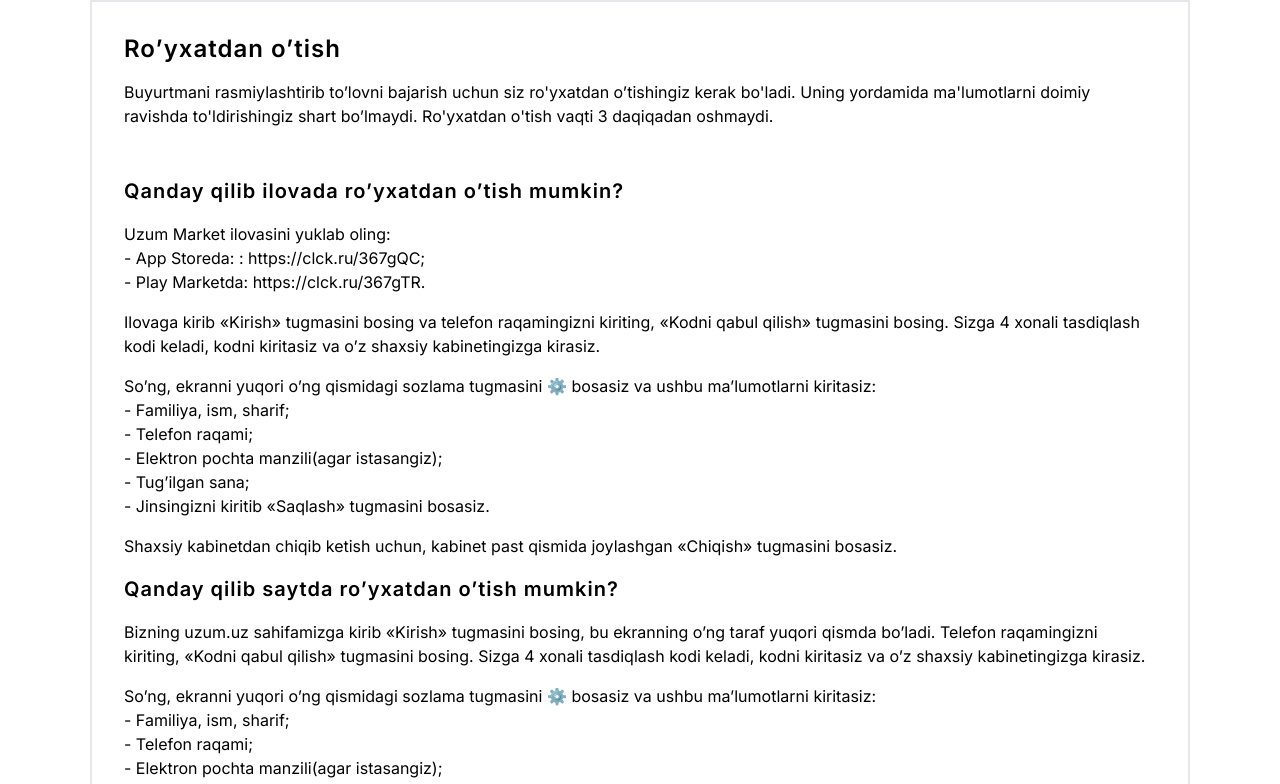
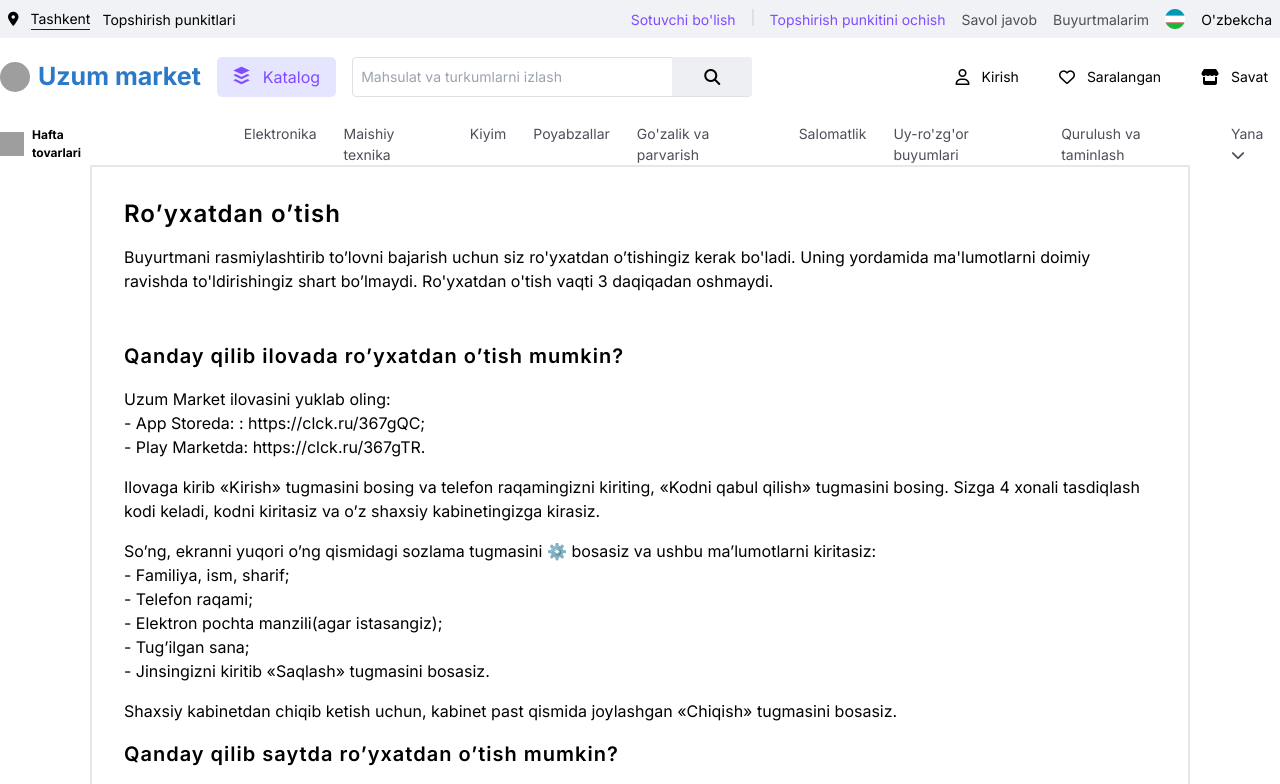
Before and after one commit to Eshukurullohdev/InstagramVue, a Vue app: page /savol in a window 1280 px wide. Shown: the top 784 px of the page. Built offline with nearby package versions, Linux system fonts and the light colour scheme; grey boxes are pictures that could not be loaded.

Commit message:
new menu all of the tem

```diff
--- a/src/views/Savol.vue
+++ b/src/views/Savol.vue
@@ -1,4 +1,8 @@
+<script setup>
+import Menu from './Menu.vue';
+</script>
 <template>
+    <Menu />
       <div class="p-[32px] container_large border-[2px] w-[1100px]">
         <div class="pb-[16px]">
             <h3 class="text-[24px] pb-[16px] font-[600] leading-[30px] tracking-[2px]">Ro’yxatdan o’tish</h3>
```
